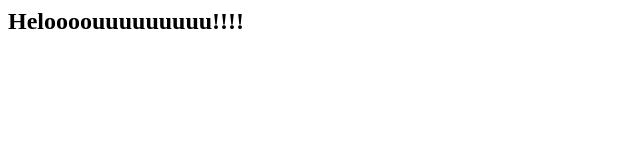
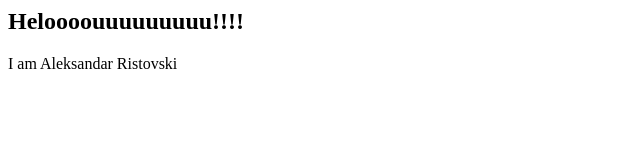
Before and after one commit to Ackolakitus/DevOpsD4, a plain HTML site: page index.html in a window 1280 px wide. Shown: the whole page, without its empty margins (0-640 px from the left). Drawn offline with Linux system fonts and the light colour scheme.

Commit message:
Update index.html

```diff
--- a/index.html
+++ b/index.html
@@ -1 +1,4 @@
 <h2>Heloooouuuuuuuuu!!!!</h2>
+<div>
+  <p>I am Aleksandar Ristovski</p>
+</div>
```
